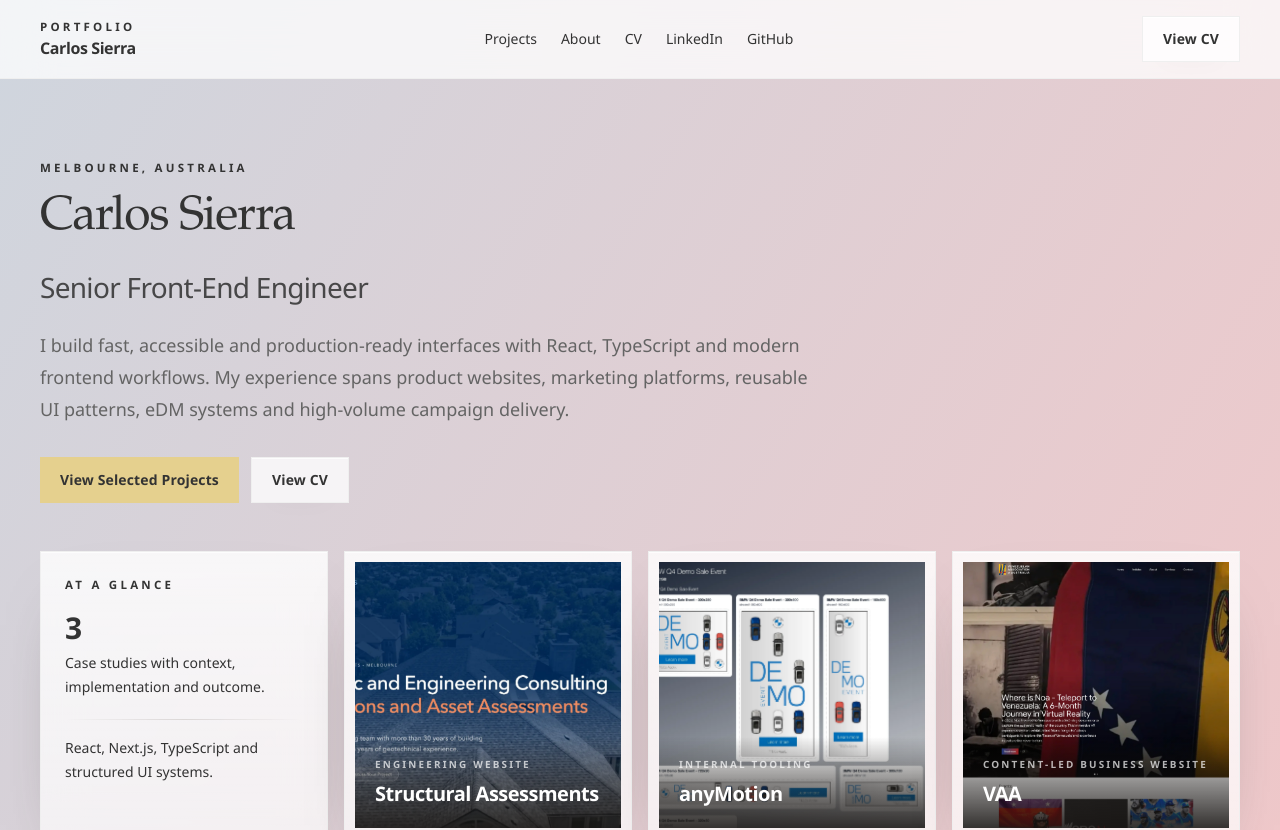
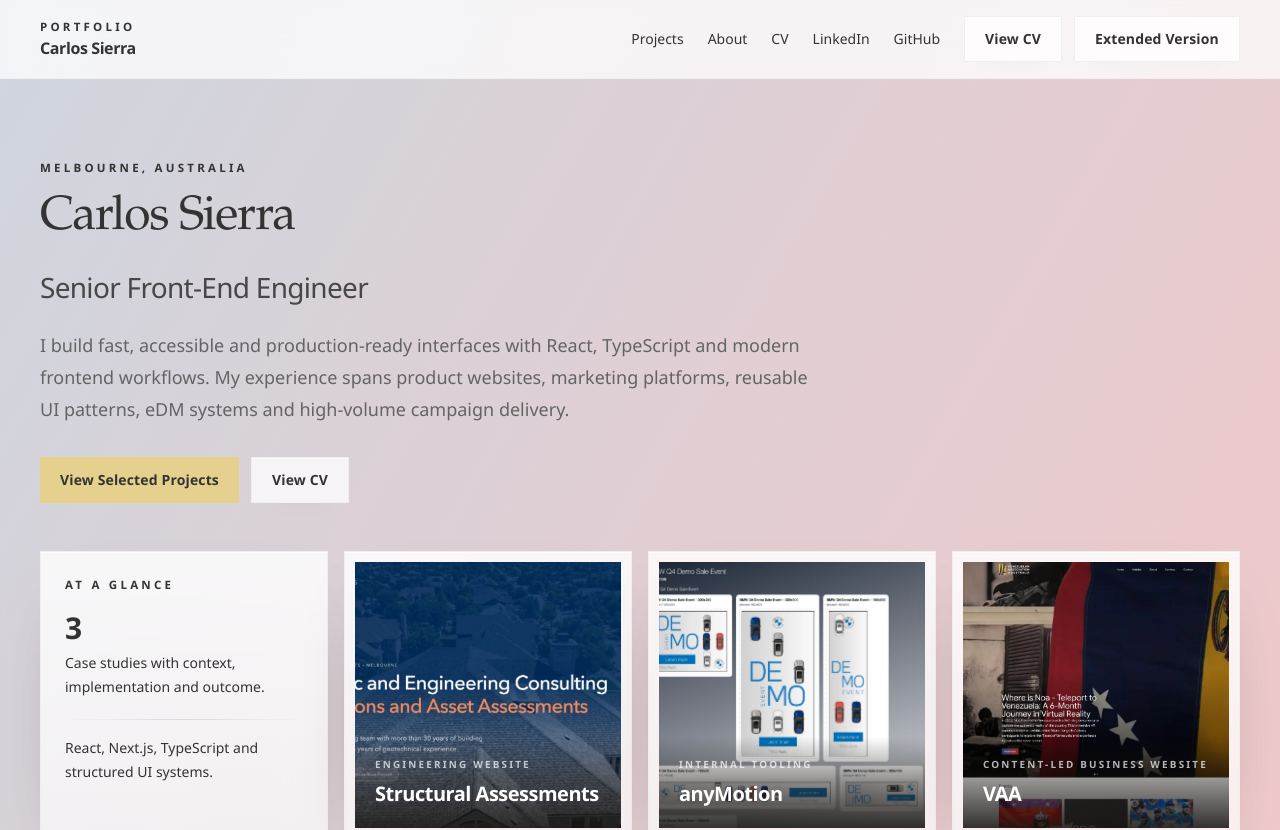
Before and after one commit to carlosesierra/portfolio, a Next.js app: page / in a window 1280 px wide. Shown: the top 830 px of the page. Built offline with nearby package versions, Linux system fonts and the light colour scheme; no server answers.

Commit message:
feat: add tertiary CTA button and extended version link to header and home content

```diff
--- a/src/components/home.tsx
+++ b/src/components/home.tsx
@@ -395,6 +395,11 @@ export function ContactCtaSection() {
                 <Button href={homeContent.contact.secondaryCta.href} variant="secondary">
                   {homeContent.contact.secondaryCta.label}
                 </Button>
+                {homeContent.contact.tertiaryCta ? (
+                  <Button href={homeContent.contact.tertiaryCta.href} variant="secondary">
+                    {homeContent.contact.tertiaryCta.label}
+                  </Button>
+                ) : null}
               </div>
             </div>
           </div>
--- a/src/components/site-header.tsx
+++ b/src/components/site-header.tsx
@@ -6,8 +6,8 @@ import { brandContent } from "@/content/brand";
 export function SiteHeader() {
   return (
     <header className="sticky top-0 z-40 border-b border-border/80 bg-background/75 backdrop-blur-xl">
-      <Container className="flex items-center justify-between gap-6 py-4">
-        <Link href="/" className="min-w-0">
+      <Container className="flex items-center justify-between gap-3 py-4 sm:gap-6">
+        <Link href="/" className="min-w-0 flex-1">
           <span className="block text-[0.72rem] font-semibold uppercase tracking-[0.28em] text-muted">
             {brandContent.header.eyebrow}
           </span>
@@ -48,13 +48,22 @@ export function SiteHeader() {
           })}
         </nav>
 
+        <div className="flex shrink-0 items-center gap-2 sm:gap-3">
           <Button
             href={brandContent.header.cvCta.href}
             variant="secondary"
-          className="hidden sm:inline-flex"
+            className="whitespace-nowrap px-3 py-2 text-[0.76rem] sm:px-5 sm:py-3 sm:text-sm"
           >
             {brandContent.header.cvCta.label}
           </Button>
+          <Button
+            href={brandContent.header.extendedCta.href}
+            variant="secondary"
+            className="whitespace-nowrap px-3 py-2 text-[0.76rem] sm:px-5 sm:py-3 sm:text-sm"
+          >
+            {brandContent.header.extendedCta.label}
+          </Button>
+        </div>
       </Container>
     </header>
   );
--- a/src/content/brand.ts
+++ b/src/content/brand.ts
@@ -7,6 +7,7 @@ type BrandContent = {
   header: {
     eyebrow: string;
     cvCta: LinkCta;
+    extendedCta: LinkCta;
   };
   navigation: readonly NavigationItem[];
   footerBlurb: string;
@@ -22,6 +23,10 @@ export const brandContent = {
       label: "View CV",
       href: "/cv",
     },
+    extendedCta: {
+      label: "Extended Version",
+      href: "https://portfolio.carlosesierra.com.au/",
+    },
   },
   navigation: [
     { label: "Projects", href: "/#projects" },
--- a/src/content/home.ts
+++ b/src/content/home.ts
@@ -48,6 +48,7 @@ type HomeContent = {
     body: string;
     primaryCta: LinkCta;
     secondaryCta: LinkCta;
+    tertiaryCta?: LinkCta;
   };
 };
 
@@ -208,5 +209,9 @@ export const homeContent = {
       label: "Browse Projects",
       href: "/#projects",
     },
+    tertiaryCta: {
+      label: "Extended Version",
+      href: "https://portfolio.carlosesierra.com.au/",
+    },
   },
 } as const satisfies HomeContent;
```
Lines whose indentation alone changed are shown as unchanged.
